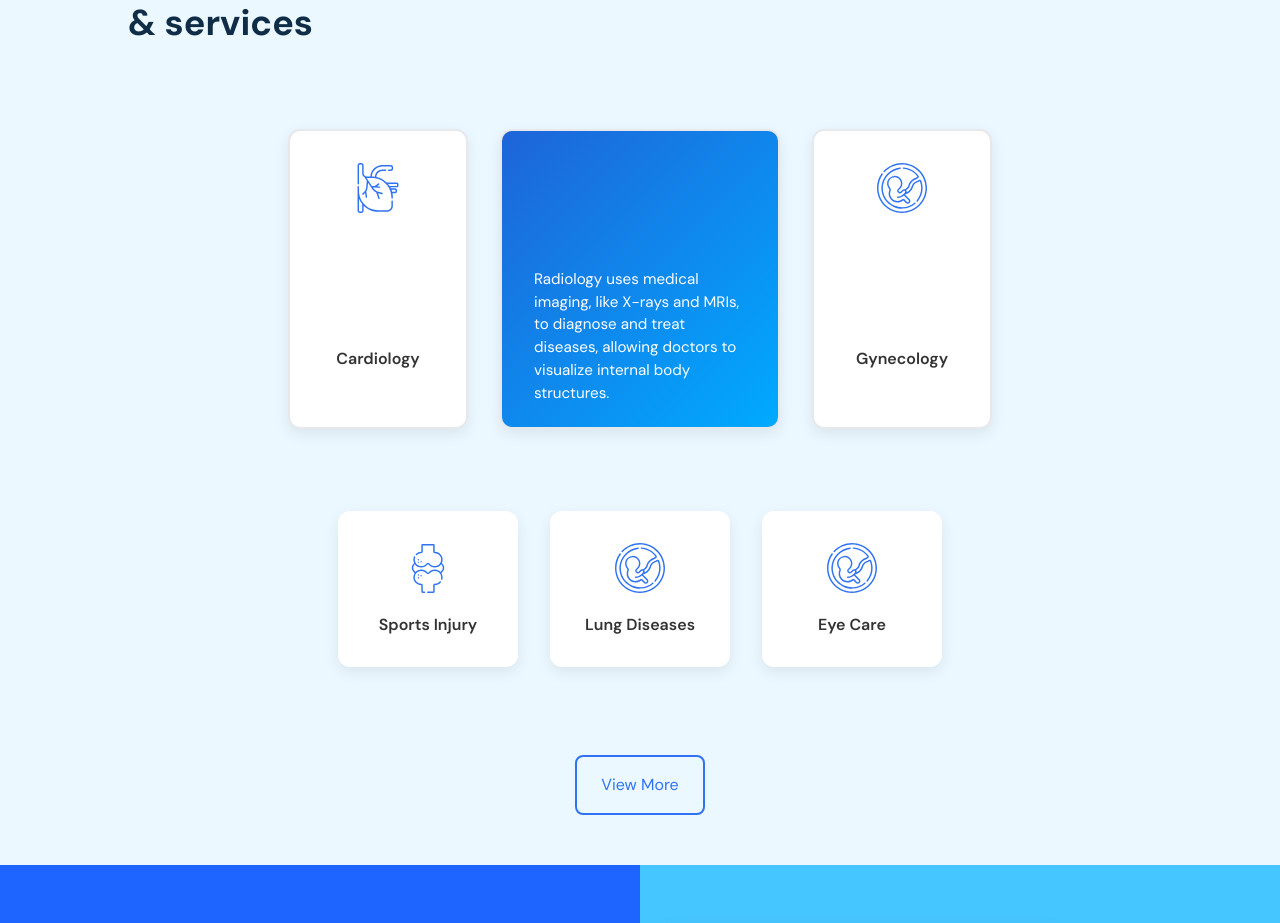
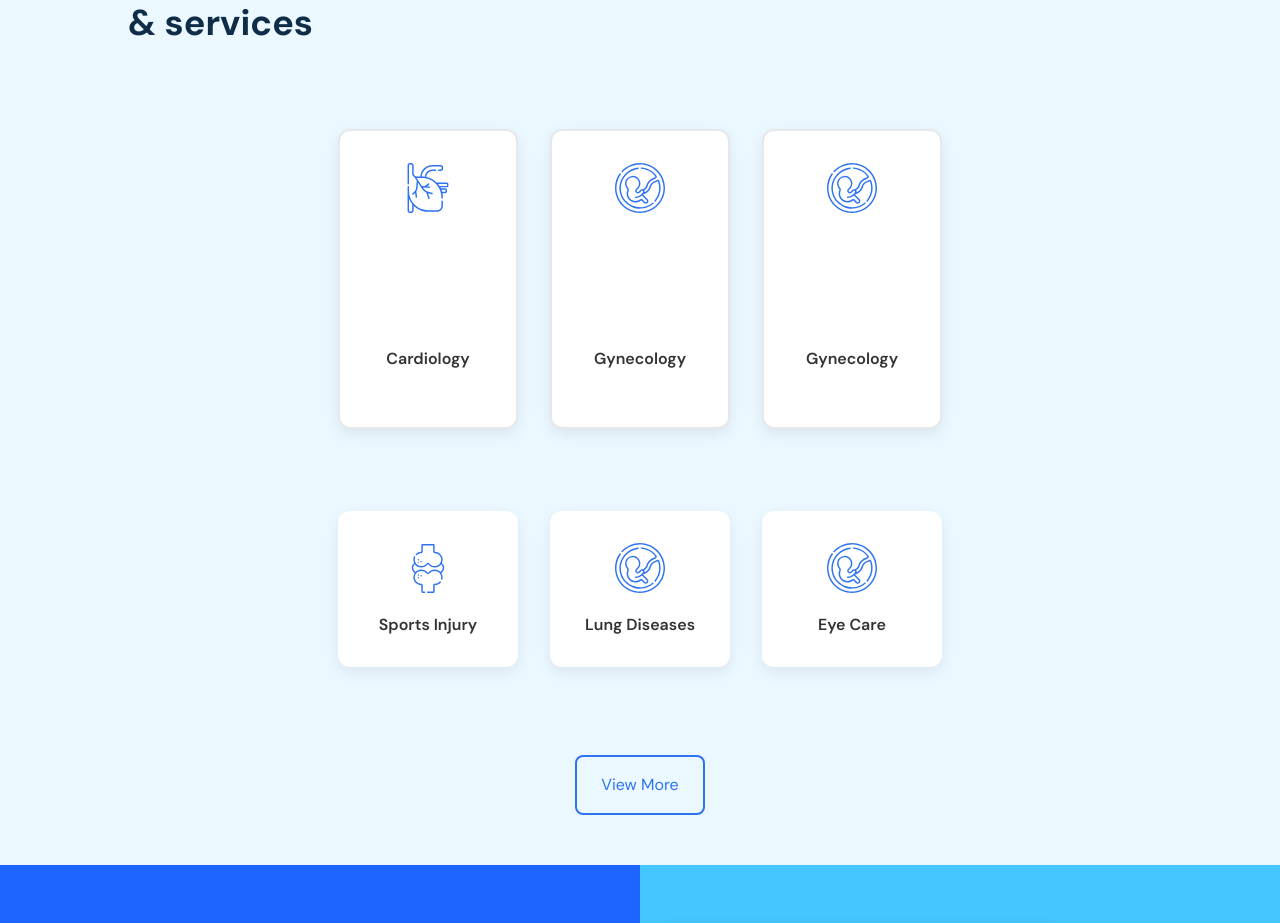
Before and after one commit to adhamjonjabborov07/Hackathon-NoMercy, a React (Vite) app: page /services in a window 1280 px wide. Shown: the part 1180-2103 px from the top of the page. Built offline with nearby package versions, Linux system fonts and the light colour scheme.

Commit message:
djaskfakhfasfjdvjgf

```diff
--- a/src/pages/Servisec/Services.jsx
+++ b/src/pages/Servisec/Services.jsx
@@ -56,13 +56,12 @@ function Services() {
                 <p>Cardiology</p>
               </div>
             </div>
-            <div className="card1">
+             <div className="card">
+              <div>
+                <img src="./src/pages/Home/images/sa.svg" alt="" />
+              </div>
               <div className="div-p">
-                <p>
-                  Radiology uses medical imaging, like X-rays and MRIs, to
-                  diagnose and treat diseases, allowing doctors to visualize
-                  internal body structures.
-                </p>
+                <p>Gynecology</p>
               </div>
             </div>
             <div className="card">
```
